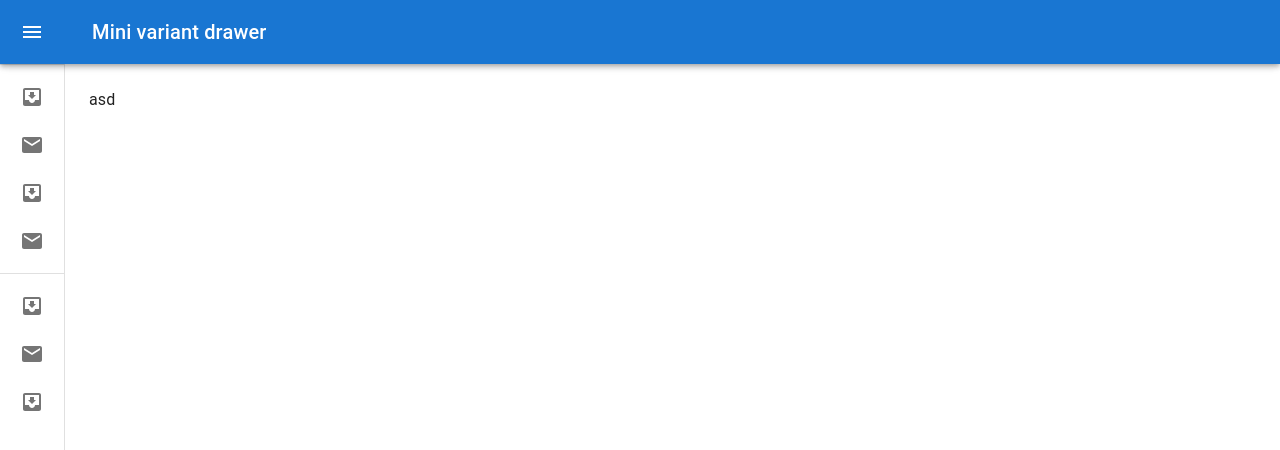
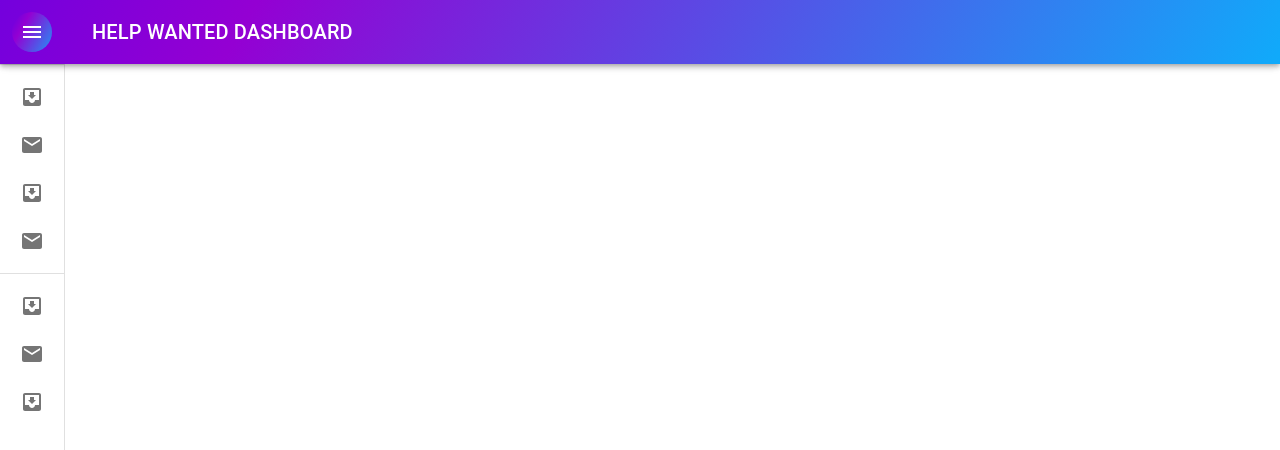
Before and after one commit to NaveenDanj/put-in-shelter, a React (Create React App) app: page /helpwanted in a window 1280 px wide. Shown: the top 450 px of the page. Built offline with nearby package versions, Linux system fonts and the light colour scheme.

Commit message:
added map container component

```diff
--- a/src/Views/HelpWantedDashboard.js
+++ b/src/Views/HelpWantedDashboard.js
@@ -17,6 +17,9 @@ import ListItemIcon from '@mui/material/ListItemIcon';
 import ListItemText from '@mui/material/ListItemText';
 import InboxIcon from '@mui/icons-material/MoveToInbox';
 import MailIcon from '@mui/icons-material/Mail';
+
+import '../css/back.css';
+
 
 const drawerWidth = 240;
 
@@ -100,9 +103,10 @@ export default function HelpWantedDashboard() {
   return (
     <Box sx={{ display: 'flex' }}>
       <CssBaseline />
-      <AppBar position="fixed" open={open}>
+      <AppBar className='gradient-background' position="fixed" open={open}>
         <Toolbar>
           <IconButton
+            className='gradient-background'
             color="inherit"
             aria-label="open drawer"
             onClick={handleDrawerOpen}
@@ -115,17 +119,21 @@ export default function HelpWantedDashboard() {
             <MenuIcon />
           </IconButton>
           <Typography variant="h6" noWrap component="div">
-            Mini variant drawer
+            HELP WANTED DASHBOARD
           </Typography>
         </Toolbar>
       </AppBar>
-      <Drawer variant="permanent" open={open}>
+
+      <Drawer  variant="permanent" open={open}>
+
         <DrawerHeader>
           <IconButton onClick={handleDrawerClose}>
             {theme.direction === 'rtl' ? <ChevronRightIcon /> : <ChevronLeftIcon />}
           </IconButton>
         </DrawerHeader>
+
         <Divider />
+
         <List>
           {['Inbox', 'Starred', 'Send email', 'Drafts'].map((text, index) => (
             <ListItemButton
@@ -149,7 +157,9 @@ export default function HelpWantedDashboard() {
             </ListItemButton>
           ))}
         </List>
+
         <Divider />
+
         <List>
           {['All mail', 'Trash', 'Spam'].map((text, index) => (
             <ListItemButton
@@ -173,10 +183,14 @@ export default function HelpWantedDashboard() {
             </ListItemButton>
           ))}
         </List>
+
       </Drawer>
       <Box component="main" sx={{ flexGrow: 1, p: 3 }}>
         <DrawerHeader />
-        asd
+
+        {/* <MapCompoenent /> */}
+
+
       </Box>
     </Box>
   );
```
Also changed, not shown: src/Components/HelpWantedDashboard/MapContainer.js (added).
